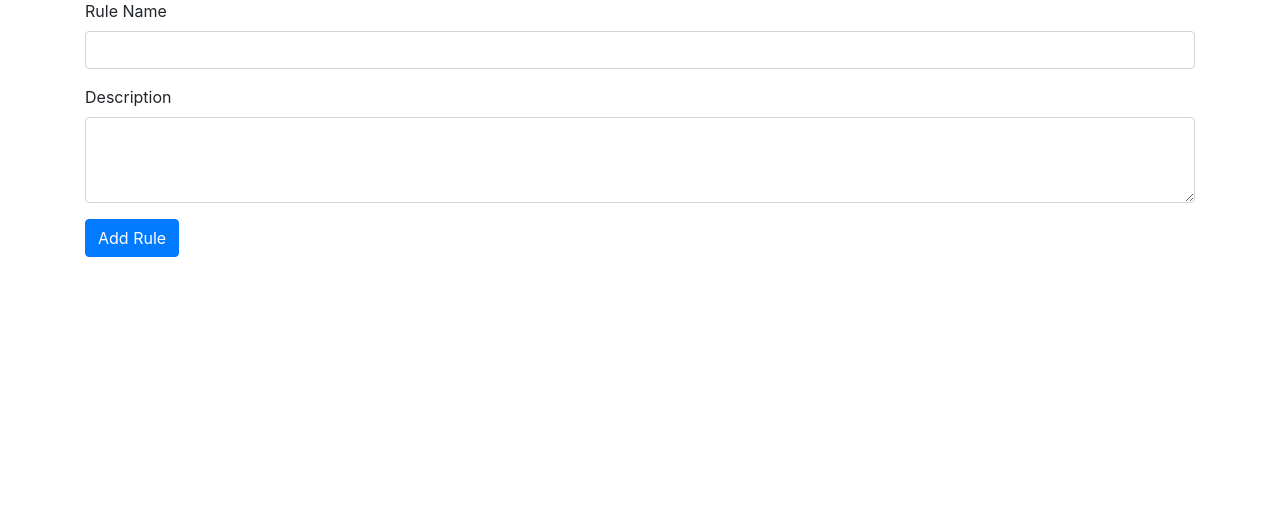
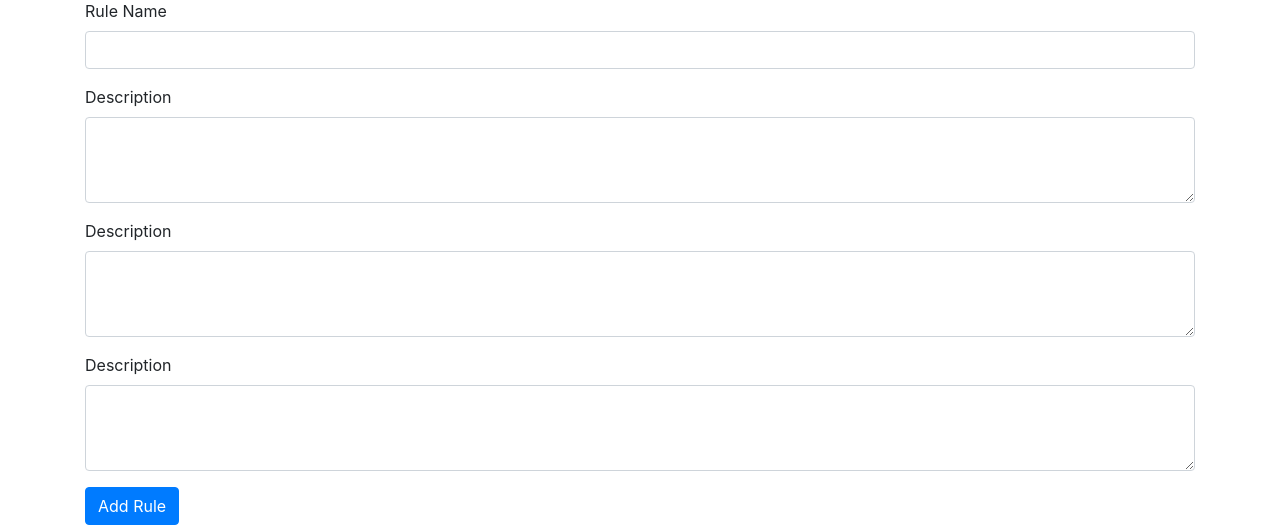
Before and after one commit to ldh901024/ldh901024, a Flask app: page /security_rules in a window 1280 px wide. Shown: the part 274-800 px from the top of the page. Run offline with Flask 3, Linux system fonts and the light colour scheme; the visitor is signed in with stand-in values (Sample User, id 1); data that the repository does not hold is empty; some libraries are stand-ins or nearby versions.

Commit message:
security_rules.html modify

```diff
--- a/Web/templates/security_rules.html
+++ b/Web/templates/security_rules.html
@@ -46,6 +46,14 @@
         <label for="description">Description</label>
         <textarea class="form-control" id="description" name="description" rows="3" required></textarea>
     </div>
+    <div class="form-group">
+        <label for="tactics">Description</label>
+        <textarea class="form-control" id="tactics" name="tactics" rows="3" required></textarea>
+    </div>
+    <div class="form-group">
+        <label for="technique">Description</label>
+        <textarea class="form-control" id="technique" name="technique" rows="3" required></textarea>
+    </div>
     <button type="submit" class="btn btn-primary">Add Rule</button>
 </form>
 
```
